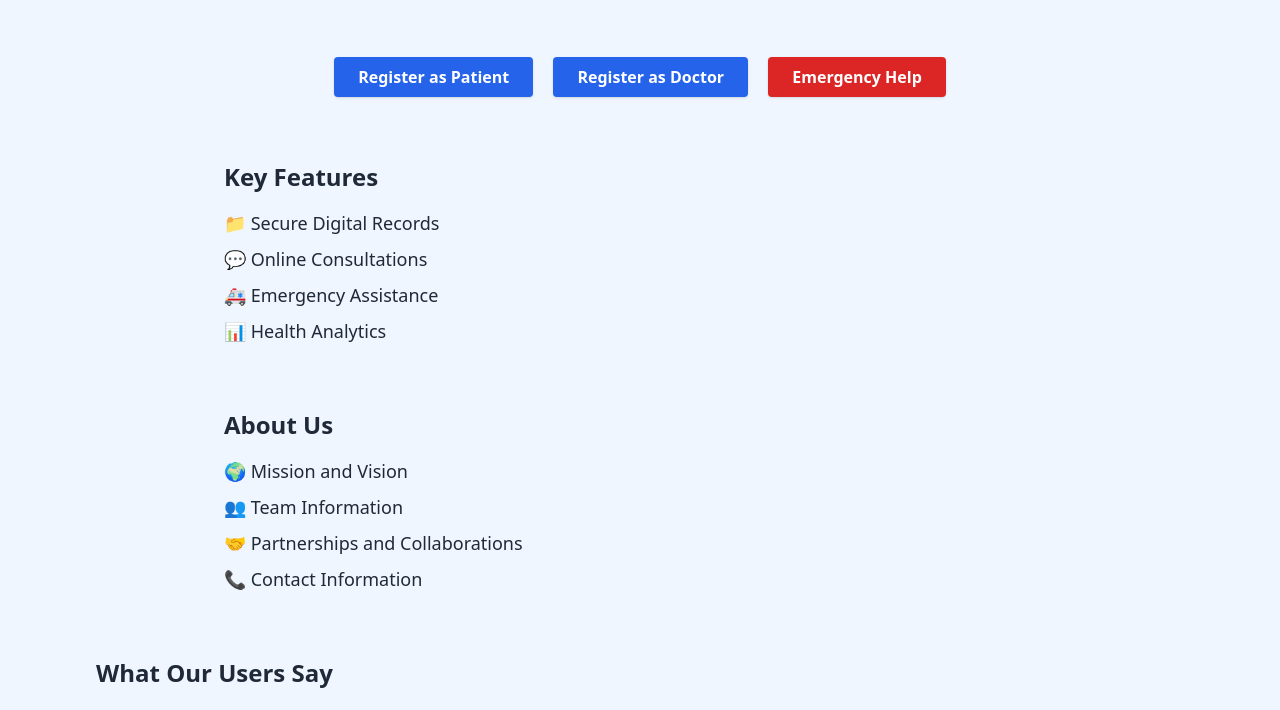
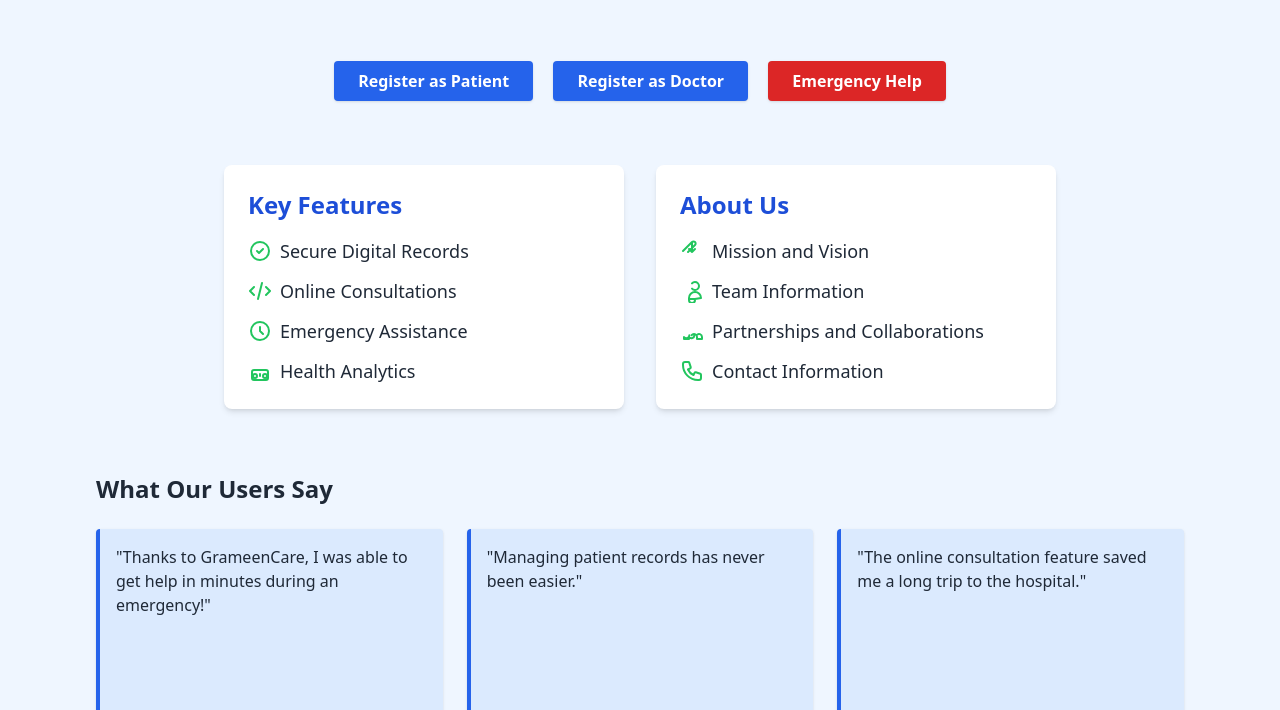
Before and after one commit to mayan-kumar1/Hackathon, a website: page static/index.html in a window 1280 px wide. Shown: the part 211-921 px from the top of the page. Drawn offline with nearby package versions, Linux system fonts and the light colour scheme.

Commit message:
change index.html

```diff
--- a/static/index.html
+++ b/static/index.html
@@ -3,7 +3,7 @@
   <head>
     <meta charset="UTF-8" />
     <meta name="viewport" content="width=device-width, initial-scale=1.0" />
-    <title>HealthConnect - Your Health, Connected</title>
+    <title>GrameenCare - Your Health, Connected</title>
     <script src="https://cdn.tailwindcss.com"></script>
   </head>
   <body class="bg-blue-50 text-gray-800 font-sans">
@@ -12,7 +12,7 @@
       <div
         class="max-w-7xl mx-auto flex items-center justify-between px-6 py-4"
       >
-        <a href="#" class="text-white text-2xl font-bold">HealthConnect</a>
+        <a href="#" class="text-white text-2xl font-bold">GrameenCare</a>
         <ul class="hidden md:flex space-x-6 text-white font-medium">
           <li><a href="#intro" class="hover:text-blue-100">Home</a></li>
           <li><a href="#features" class="hover:text-blue-100">Features</a></li>
@@ -70,8 +70,10 @@
 
     <!-- Intro Section -->
     <section id="intro" class="max-w-4xl mx-auto p-8">
-      <h2 class="text-3xl font-semibold mb-4">Welcome to HealthConnect</h2>
-      <p class="text-lg">
+      <h2 class="text-4xl font-semibold mb-4 text-center">
+        Welcome to GrameenCare
+      </h2>
+      <p class="text-lg text-center">
         Our mission is to streamline healthcare access with secure digital
         records, easy consultations, and reliable emergency services. We bring
         health solutions to your fingertips.
@@ -101,26 +103,155 @@
     </section>
 
     <!-- Features Section -->
-    <section id="features" class="max-w-4xl mx-auto p-8">
-      <h2 class="text-2xl font-semibold mb-4">Key Features</h2>
-      <ul class="list-none space-y-2 text-lg">
-        <li>📁 Secure Digital Records</li>
-        <li>💬 Online Consultations</li>
-        <li>🚑 Emergency Assistance</li>
-        <li>📊 Health Analytics</li>
-      </ul>
-    </section>
+    <div class="flex flex-col md:flex-row max-w-4xl mx-auto p-8 gap-8">
+      <section id="features" class="flex-1 bg-white rounded-lg shadow-md p-6">
+        <h2 class="text-2xl font-semibold mb-4 text-blue-700">Key Features</h2>
+        <ul class="list-none space-y-3 text-lg">
+          <li class="flex items-center">
+            <svg
+              xmlns="http://www.w3.org/2000/svg"
+              class="h-6 w-6 mr-2 text-green-500"
+              fill="none"
+              viewBox="0 0 24 24"
+              stroke="currentColor"
+            >
+              <path
+                stroke-linecap="round"
+                stroke-linejoin="round"
+                stroke-width="2"
+                d="M9 12l2 2 4-4m6 2a9 9 0 11-18 0 9 9 0 0118 0z"
+              />
+            </svg>
+            <span>Secure Digital Records</span>
+          </li>
+          <li class="flex items-center">
+            <svg
+              xmlns="http://www.w3.org/2000/svg"
+              class="h-6 w-6 mr-2 text-green-500"
+              fill="none"
+              viewBox="0 0 24 24"
+              stroke="currentColor"
+            >
+              <path
+                stroke-linecap="round"
+                stroke-linejoin="round"
+                stroke-width="2"
+                d="M10 20l4-16m4 4l4 4-4 4M6 16l-4-4 4-4"
+              />
+            </svg>
+            <span>Online Consultations</span>
+          </li>
+          <li class="flex items-center">
+            <svg
+              xmlns="http://www.w3.org/2000/svg"
+              class="h-6 w-6 mr-2 text-green-500"
+              fill="none"
+              viewBox="0 0 24 24"
+              stroke="currentColor"
+            >
+              <path
+                stroke-linecap="round"
+                stroke-linejoin="round"
+                stroke-width="2"
+                d="M12 8v4l3 3m6-3a9 9 0 11-18 0 9 9 0 0118 0z"
+              />
+            </svg>
+            <span>Emergency Assistance</span>
+          </li>
+          <li class="flex items-center">
+            <svg
+              xmlns="http://www.w3.org/2000/svg"
+              class="h-6 w-6 mr-2 text-green-500"
+              fill="none"
+              viewBox="0 0 24 24"
+              stroke="currentColor"
+            >
+              <path
+                stroke-linecap="round"
+                stroke-linejoin="round"
+                stroke-width="2"
+                d="M9 17a2 2 0 11-4 0 2 2 0 014 0zM19 17a2 2 0 11-4 0 2 2 0 014 0zM12 15v2m-6 4h12a2 2 0 002-2v-6a2 2 0 00-2-2H6a2 2 0 00-2 2v6a2 2 0 002 2z"
+              />
+            </svg>
+            <span>Health Analytics</span>
+          </li>
+        </ul>
+      </section>
 
-    <!-- About Us Section -->
-    <section id="about" class="max-w-4xl mx-auto p-8">
-      <h2 class="text-2xl font-semibold mb-4">About Us</h2>
-      <ul class="list-none space-y-2 text-lg">
-        <li>🌍 Mission and Vision</li>
-        <li>👥 Team Information</li>
-        <li>🤝 Partnerships and Collaborations</li>
-        <li>📞 Contact Information</li>
-      </ul>
-    </section>
+      <section id="about" class="flex-1 bg-white rounded-lg shadow-md p-6">
+        <h2 class="text-2xl font-semibold mb-4 text-blue-700">About Us</h2>
+        <ul class="list-none space-y-3 text-lg">
+          <li class="flex items-center">
+            <svg
+              xmlns="http://www.w3.org/2000/svg"
+              class="h-6 w-6 mr-2 text-green-500"
+              fill="none"
+              viewBox="0 0 24 24"
+              stroke="currentColor"
+            >
+              <path
+                stroke-linecap="round"
+                stroke-linejoin="round"
+                stroke-width="2"
+                d="M3 12l2-2m0 0l7-7a2 2 0 113 3l-7 7m4-10v10m0 0l3-3m-3 3l-3-3"
+              />
+            </svg>
+            <span>Mission and Vision</span>
+          </li>
+          <li class="flex items-center">
+            <svg
+              xmlns="http://www.w3.org/2000/svg"
+              class="h-6 w-6 mr-2 text-green-500"
+              fill="none"
+              viewBox="0 0 24 24"
+              stroke="currentColor"
+            >
+              <path
+                stroke-linecap="round"
+                stroke-linejoin="round"
+                stroke-width="2"
+                d="M12 4.354a4 4 0 110 5.292M15 21a3 3 0 11-6 0v-1m6 0H9v-1a6 6 0 0112 0z"
+              />
+            </svg>
+            <span>Team Information</span>
+          </li>
+          <li class="flex items-center">
+            <svg
+              xmlns="http://www.w3.org/2000/svg"
+              class="h-6 w-6 mr-2 text-green-500"
+              fill="none"
+              viewBox="0 0 24 24"
+              stroke="currentColor"
+            >
+              <path
+                stroke-linecap="round"
+                stroke-linejoin="round"
+                stroke-width="2"
+                d="M17 20h5v-2a3 3 0 00-5.356-1.857M17 20v-2a3 3 0 00-5.356-1.857M9 20H4v-2a3 3 0 005.356-1.857M9 20v-2a3 3 0 005.356-1.857"
+              />
+            </svg>
+            <span> Partnerships and Collaborations</span>
+          </li>
+          <li class="flex items-center">
+            <svg
+              xmlns="http://www.w3.org/2000/svg"
+              class="h-6 w-6 mr-2 text-green-500"
+              fill="none"
+              viewBox="0 0 24 24"
+              stroke="currentColor"
+            >
+              <path
+                stroke-linecap="round"
+                stroke-linejoin="round"
+                stroke-width="2"
+                d="M3 5a2 2 0 012-2h3.28a1 1 0 01.948.684l1.498 4.493a1 1 0 01-.502 1.21l-2.257 1.13a11.042 11.042 0 005.516 5.516l1.13-2.257a1 1 0 011.21-.502l4.493 1.498a1 1 0 01.684.949V19a2 2 0 01-2 2h-1C9.716 21 3 14.284 3 6V5z"
+              />
+            </svg>
+            <span> Contact Information</span>
+          </li>
+        </ul>
+      </section>
+    </div>
 
     <!-- Testimonials Section -->
     <section id="testimonials" class="max-w-6xl mx-auto p-8">
@@ -130,8 +261,8 @@
           class="bg-blue-100 p-4 border-l-4 border-blue-600 rounded shadow flex flex-col justify-between h-56"
         >
           <p>
-            "Thanks to HealthConnect, I was able to get help in minutes during
-            an emergency!"
+            "Thanks to GrameenCare, I was able to get help in minutes during an
+            emergency!"
           </p>
           <strong class="mt-4">– Ayesha K., Patient</strong>
         </div>
@@ -163,7 +294,7 @@
           class="bg-blue-100 p-4 border-l-4 border-blue-600 rounded shadow flex flex-col justify-between h-56"
         >
           <p>
-            "HealthConnect gives me peace of mind knowing help is just a click
+            "GrameenCare gives me peace of mind knowing help is just a click
             away."
           </p>
           <strong class="mt-4">– Kiran M., Caregiver</strong>
@@ -182,7 +313,7 @@
 
     <!-- Footer -->
     <footer class="bg-blue-600 text-white text-center py-6 mt-8">
-      <p>&copy; 2025 HealthConnect. All rights reserved.</p>
+      <p>&copy; 2025 GrameenCare. All rights reserved.</p>
     </footer>
 
     <!-- JS Section -->
```
